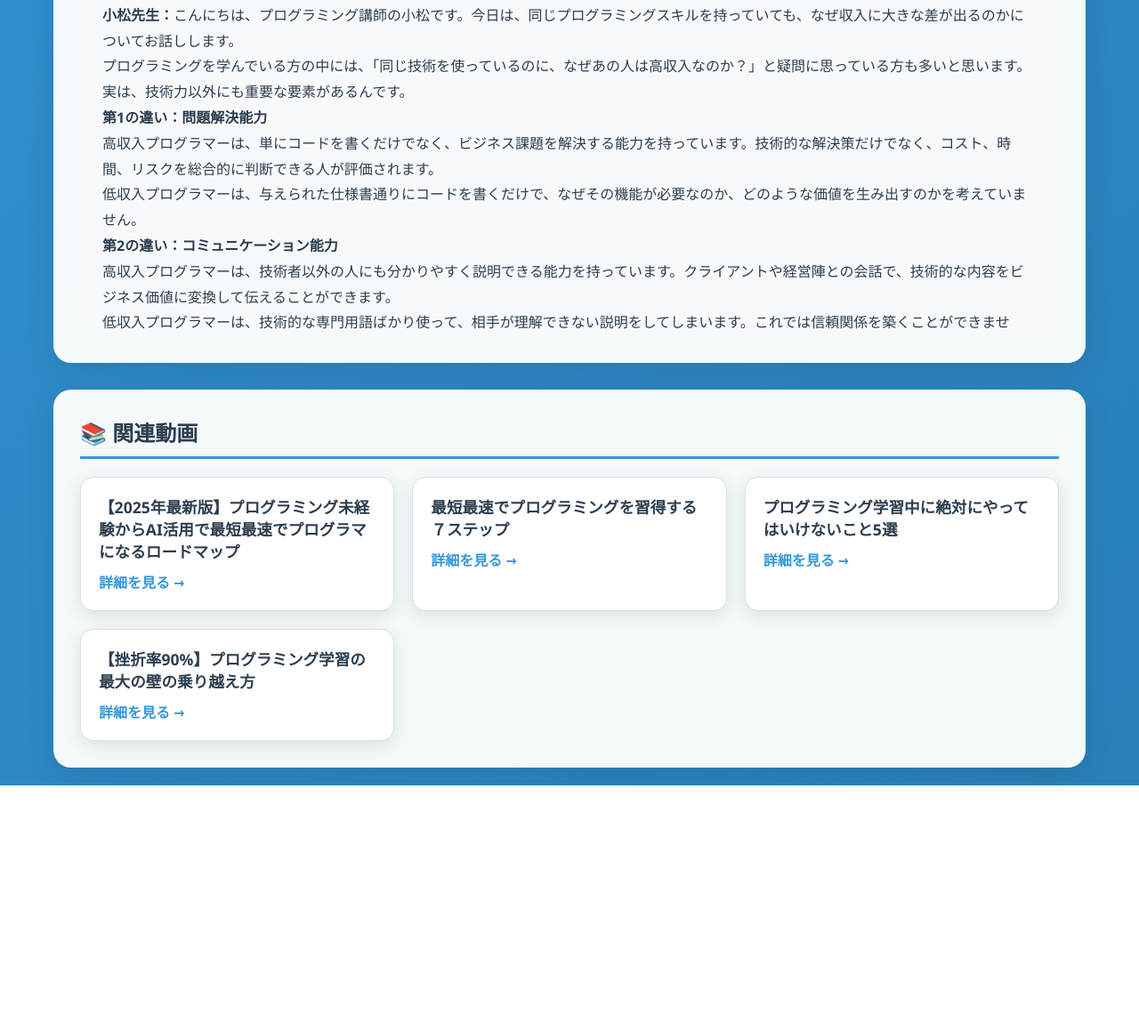
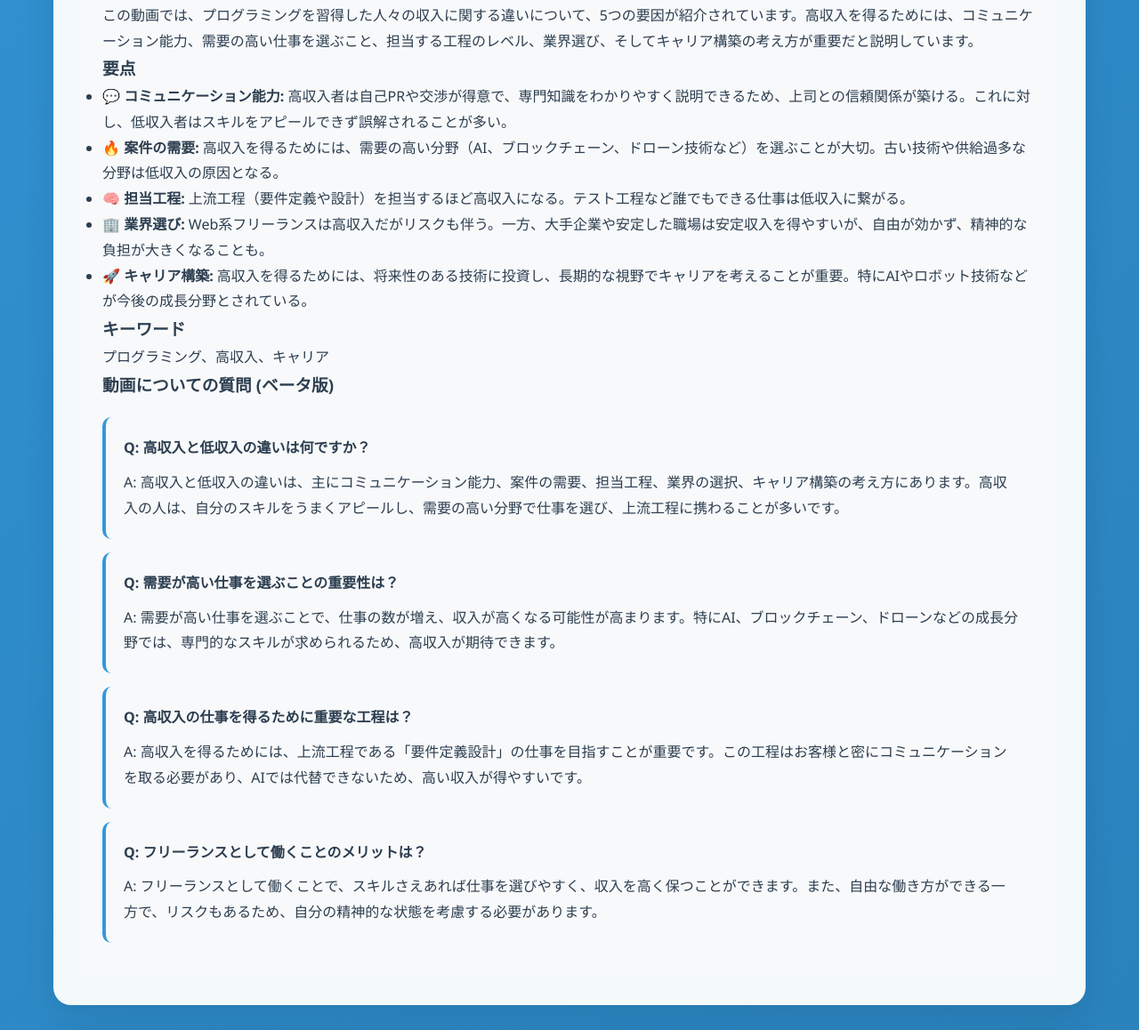
Before and after one commit to nishinotakaya/proaka_youtube_index_app, a plain HTML site: page youtube/komatsu/kousyounyuu_teisyuunyuu_programing.html in a window 1280 px wide. Shown: the part 1654-2812 px from the top of the page at 89% size. Before the commit the page ends 2537 px from the top, so only its background shows below. Drawn offline with Linux system fonts and the light colour scheme.

Commit message:
プログラミング習得者の高収入と低収入の違い5選の文字起こし

```diff
--- a/youtube/komatsu/kousyounyuu_teisyuunyuu_programing.html
+++ b/youtube/komatsu/kousyounyuu_teisyuunyuu_programing.html
@@ -158,8 +158,6 @@
       border-radius: 15px;
       line-height: 1.8;
       color: #2c3e50;
-      max-height: 400px;
-      overflow-y: auto;
     }
 
     .related-videos {
@@ -215,6 +213,26 @@
       color: #2980b9;
     }
 
+    .qa-section {
+      margin-top: 20px;
+    }
+
+    .qa-item {
+      background: #f8f9fa;
+      padding: 20px;
+      margin-bottom: 15px;
+      border-radius: 10px;
+      border-left: 4px solid #3498db;
+    }
+
+    .qa-item p {
+      margin-bottom: 10px;
+    }
+
+    .qa-item p:last-child {
+      margin-bottom: 0;
+    }
+
     @media (max-width: 768px) {
       .container {
         padding: 15px;
@@ -265,55 +283,44 @@
     <div class="transcript-section">
       <h2 class="transcript-title">📝 動画の文字起こし</h2>
       <div class="transcript-content">
-        <p><strong>小松先生：</strong>こんにちは、プログラミング講師の小松です。今日は、同じプログラミングスキルを持っていても、なぜ収入に大きな差が出るのかについてお話しします。</p>
+        <p>
+          この動画では、プログラミングを習得した人々の収入に関する違いについて、5つの要因が紹介されています。高収入を得るためには、コミュニケーション能力、需要の高い仕事を選ぶこと、担当する工程のレベル、業界選び、そしてキャリア構築の考え方が重要だと説明しています。
+        </p>
 
-        <p>プログラミングを学んでいる方の中には、「同じ技術を使っているのに、なぜあの人は高収入なのか？」と疑問に思っている方も多いと思います。実は、技術力以外にも重要な要素があるんです。</p>
+        <h3>要点</h3>
+        <ul>
+          <li>💬 <strong>コミュニケーション能力:</strong>
+            高収入者は自己PRや交渉が得意で、専門知識をわかりやすく説明できるため、上司との信頼関係が築ける。これに対し、低収入者はスキルをアピールできず誤解されることが多い。</li>
+          <li>🔥 <strong>案件の需要:</strong> 高収入を得るためには、需要の高い分野（AI、ブロックチェーン、ドローン技術など）を選ぶことが大切。古い技術や供給過多な分野は低収入の原因となる。</li>
+          <li>🧠 <strong>担当工程:</strong> 上流工程（要件定義や設計）を担当するほど高収入になる。テスト工程など誰でもできる仕事は低収入に繋がる。</li>
+          <li>🏢 <strong>業界選び:</strong> Web系フリーランスは高収入だがリスクも伴う。一方、大手企業や安定した職場は安定収入を得やすいが、自由が効かず、精神的な負担が大きくなることも。</li>
+          <li>🚀 <strong>キャリア構築:</strong> 高収入を得るためには、将来性のある技術に投資し、長期的な視野でキャリアを考えることが重要。特にAIやロボット技術などが今後の成長分野とされている。</li>
+        </ul>
 
-        <p><strong>第1の違い：問題解決能力</strong><br>
-          高収入プログラマーは、単にコードを書くだけでなく、ビジネス課題を解決する能力を持っています。技術的な解決策だけでなく、コスト、時間、リスクを総合的に判断できる人が評価されます。</p>
+        <h3>キーワード</h3>
+        <p>プログラミング、高収入、キャリア</p>
 
-        <p>低収入プログラマーは、与えられた仕様書通りにコードを書くだけで、なぜその機能が必要なのか、どのような価値を生み出すのかを考えていません。</p>
-
-        <p><strong>第2の違い：コミュニケーション能力</strong><br>
-          高収入プログラマーは、技術者以外の人にも分かりやすく説明できる能力を持っています。クライアントや経営陣との会話で、技術的な内容をビジネス価値に変換して伝えることができます。</p>
-
-        <p>低収入プログラマーは、技術的な専門用語ばかり使って、相手が理解できない説明をしてしまいます。これでは信頼関係を築くことができません。</p>
-
-        <p><strong>第3の違い：継続的な学習</strong><br>
-          高収入プログラマーは、常に新しい技術を学び続けています。技術の進歩が早いIT業界では、過去の知識に固執しているとすぐに時代遅れになってしまいます。</p>
-
-        <p>低収入プログラマーは、一度覚えた技術で満足してしまい、新しい技術を学ぶことを怠ります。これでは市場価値が下がってしまいます。</p>
-
-        <p><strong>第4の違い：プロジェクト管理能力</strong><br>
-          高収入プログラマーは、自分の作業を効率的に管理し、期限を守ることができます。また、チーム全体の進捗を把握し、問題が発生した際の対応も迅速です。</p>
-
-        <p>低収入プログラマーは、作業の優先順位が分からず、締切に間に合わないことが多いです。また、問題が発生した際の報告も遅れがちです。</p>
-
-        <p><strong>第5の違い：市場価値の理解</strong><br>
-          高収入プログラマーは、自分のスキルが市場でどの程度の価値があるかを理解しています。需要の高い技術を選択し、適切なタイミングで転職やフリーランスへの移行を行います。</p>
-
-        <p>低収入プログラマーは、自分の市場価値を過小評価していたり、需要の低い技術に固執していたりします。これでは収入アップの機会を逃してしまいます。</p>
-
-        <p><strong>改善のための具体的なアクション</strong></p>
-
-        <p>1. <strong>ビジネス視点を身につける</strong><br>
-          技術だけでなく、その技術がどのようなビジネス価値を生み出すかを考える習慣をつけましょう。</p>
-
-        <p>2. <strong>コミュニケーションスキルを向上させる</strong><br>
-          プレゼンテーションや文書作成のスキルを学び、技術的な内容を分かりやすく説明できるようになりましょう。</p>
-
-        <p>3. <strong>定期的なスキルアップを計画する</strong><br>
-          月に1つは新しい技術を学ぶなど、継続的な学習計画を立てましょう。</p>
-
-        <p>4. <strong>プロジェクト管理ツールを活用する</strong><br>
-          Trello、Asana、Jiraなどのツールを使って、作業を効率的に管理しましょう。</p>
-
-        <p>5. <strong>市場動向を定期的にチェックする</strong><br>
-          求人サイトや技術ブログを定期的にチェックして、需要の高い技術を把握しましょう。</p>
-
-        <p>これらの違いを理解し、改善していくことで、収入アップを実現できます。技術力だけでなく、総合的な能力を高めることが重要です。</p>
-
-        <p>次回は、具体的なスキルアップ方法について詳しく解説します。お楽しみに！</p>
+        <h3>動画についての質問 (ベータ版)</h3>
+        <div class="qa-section">
+          <div class="qa-item">
+            <p><strong>Q: 高収入と低収入の違いは何ですか？</strong></p>
+            <p>A:
+              高収入と低収入の違いは、主にコミュニケーション能力、案件の需要、担当工程、業界の選択、キャリア構築の考え方にあります。高収入の人は、自分のスキルをうまくアピールし、需要の高い分野で仕事を選び、上流工程に携わることが多いです。
+            </p>
+          </div>
+          <div class="qa-item">
+            <p><strong>Q: 需要が高い仕事を選ぶことの重要性は？</strong></p>
+            <p>A: 需要が高い仕事を選ぶことで、仕事の数が増え、収入が高くなる可能性が高まります。特にAI、ブロックチェーン、ドローンなどの成長分野では、専門的なスキルが求められるため、高収入が期待できます。</p>
+          </div>
+          <div class="qa-item">
+            <p><strong>Q: 高収入の仕事を得るために重要な工程は？</strong></p>
+            <p>A: 高収入を得るためには、上流工程である「要件定義設計」の仕事を目指すことが重要です。この工程はお客様と密にコミュニケーションを取る必要があり、AIでは代替できないため、高い収入が得やすいです。</p>
+          </div>
+          <div class="qa-item">
+            <p><strong>Q: フリーランスとして働くことのメリットは？</strong></p>
+            <p>A: フリーランスとして働くことで、スキルさえあれば仕事を選びやすく、収入を高く保つことができます。また、自由な働き方ができる一方で、リスクもあるため、自分の精神的な状態を考慮する必要があります。</p>
+          </div>
+        </div>
       </div>
     </div>
 
```
